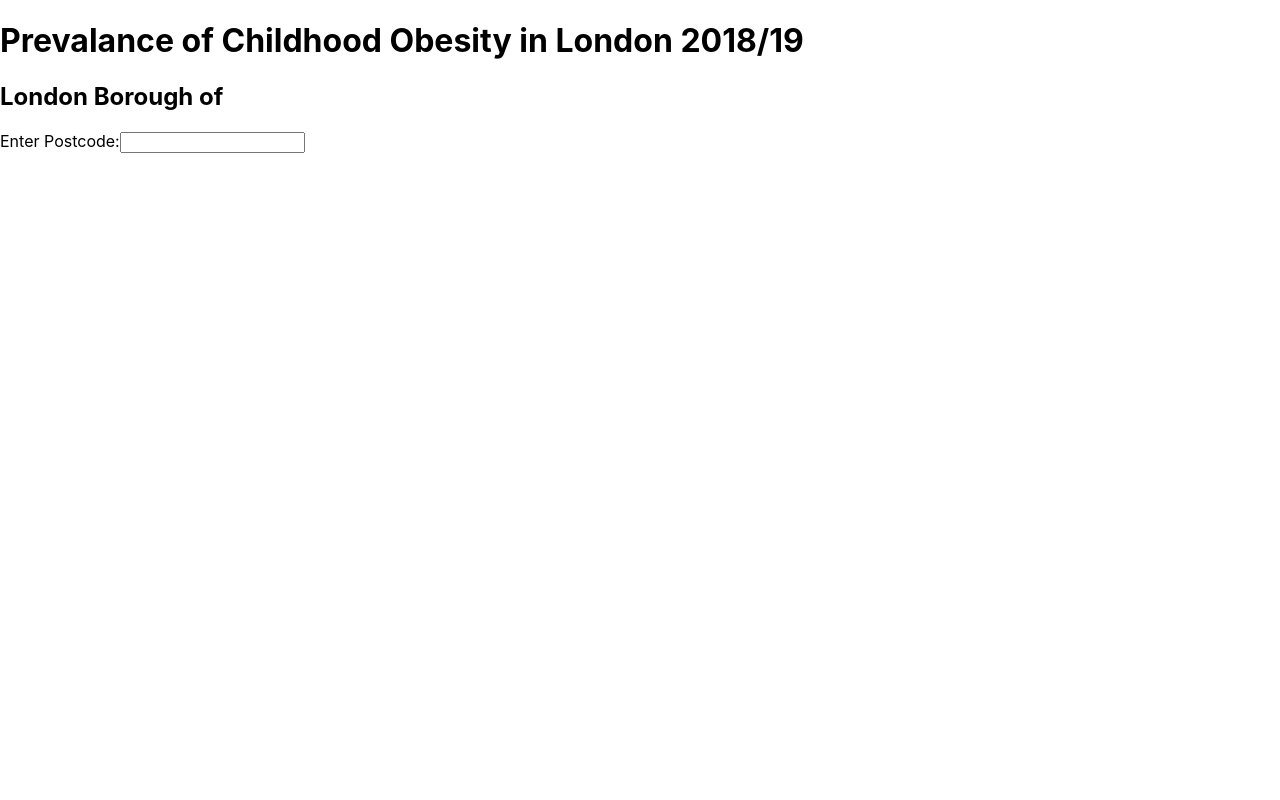
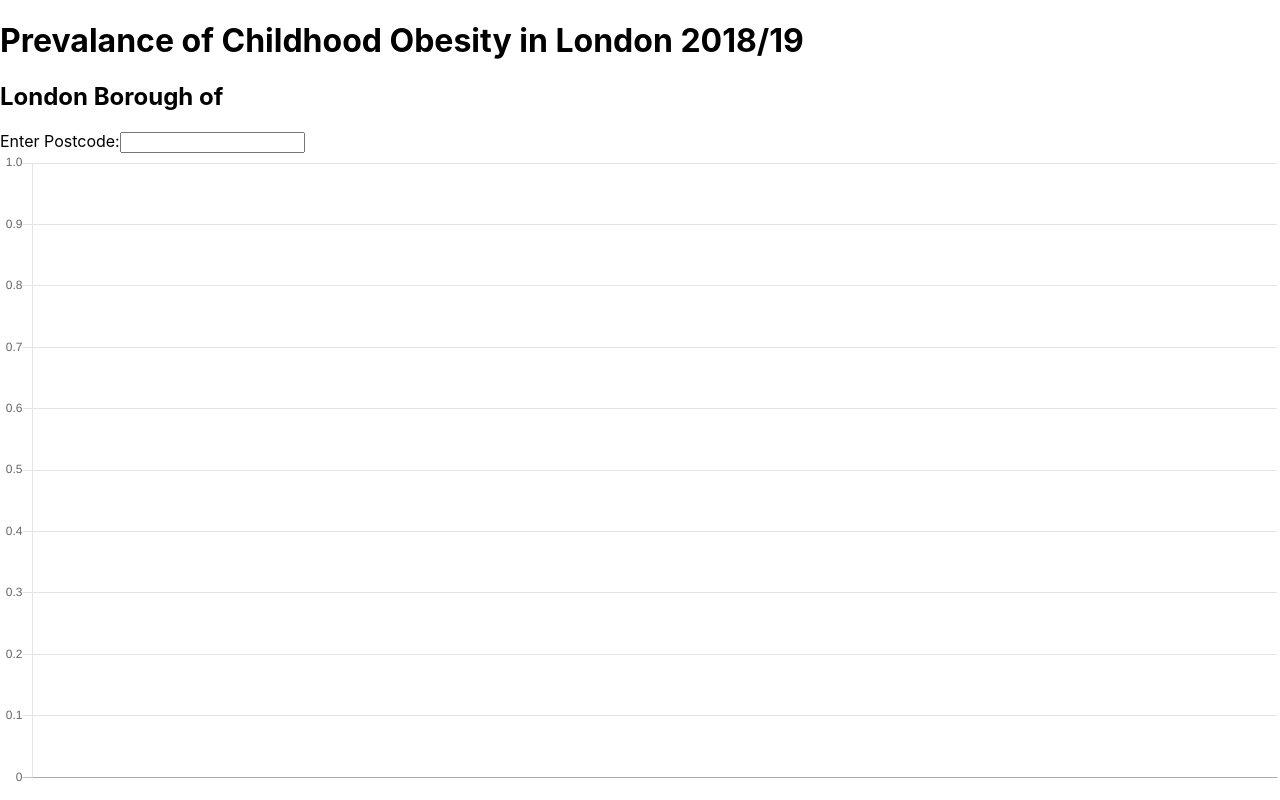
Before and after one commit to jenniferanndcb/lco_frontend, a React (Create React App) app: page / in a window 1280 px wide. Built offline with nearby package versions, Linux system fonts and the light colour scheme.

Commit message:
installed chartjs2

```diff
--- a/package.json
+++ b/package.json
@@ -8,6 +8,7 @@
     "@testing-library/user-event": "^7.1.2",
     "chart.js": "^2.9.3",
     "react": "^16.13.1",
+    "react-chartjs-2": "^2.9.0",
     "react-dom": "^16.13.1",
     "react-redux": "^7.2.0",
     "react-scripts": "3.4.1",
--- a/src/App.js
+++ b/src/App.js
@@ -1,12 +1,14 @@
 import React from "react";
 import PostcodeForm from "./components/PostcodeForm";
 import Title from "./components/Title";
+import Charts from "./components/Charts";
 
 function App() {
   return (
     <div className="App">
       <Title />
       <PostcodeForm />
+      <Charts />
     </div>
   );
 }
--- a/src/components/Charts.js
+++ b/src/components/Charts.js
@@ -1,5 +1,6 @@
 import React from "react";
 import { Bar } from "react-chartjs-2";
+import { connect } from "react-redux";
 
 class Charts extends React.Component {
   render() {
```
Also changed, not shown: 1 other file (tests, documents, lock files or other folders).
